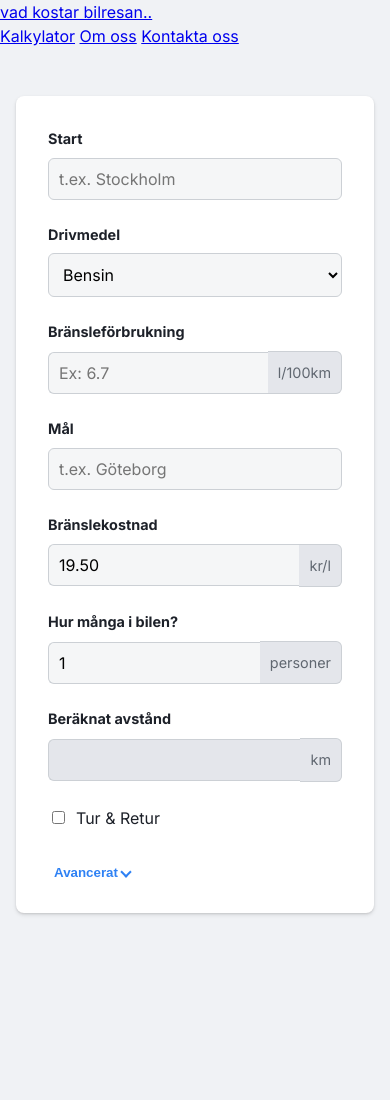
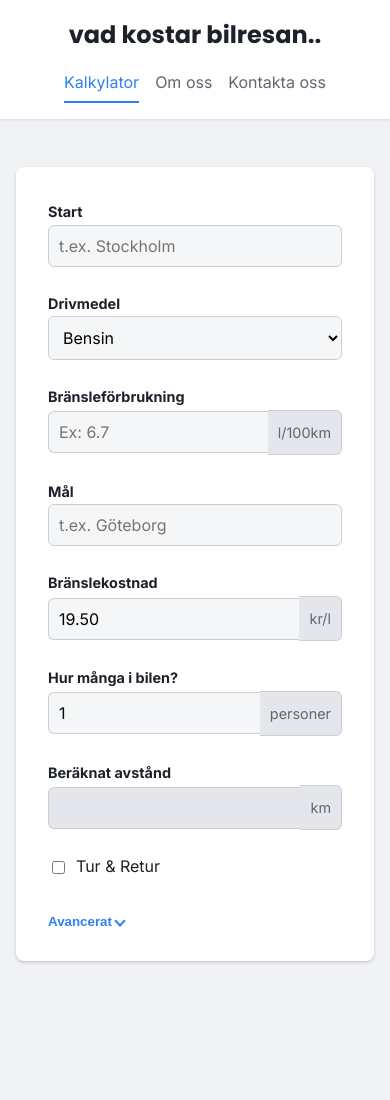
Before and after one commit to Syedabuzarnaqvi1/vadkostarbilresan, a plain HTML site: page index.html in a window 390 px wide. Shown: the top 1100 px of the page. Drawn offline with Linux system fonts and the light colour scheme.

Commit message:
Update Style.css

```diff
--- a/Style.css
+++ b/Style.css
@@ -17,12 +17,60 @@
 /* --- General Body and Typography --- */
 body {
     font-family: var(--body-font);
-    line-height: 1.5;
+    line-height: 1.6;
     margin: 0;
     background-color: var(--bg-color);
     color: var(--primary-text);
-    -webkit-font-smoothing: antialiased;
-    -moz-osx-font-smoothing: grayscale;
+    display: flex;
+    flex-direction: column;
+    min-height: 100vh;
+}
+h2 { font-size: 1.75rem; font-weight: 700; }
+h3 { font-size: 1.5rem; font-weight: 700; }
+h4 { font-size: 1.1rem; font-weight: 700; }
+a { color: var(--accent-color); text-decoration: none; }
+a:hover { text-decoration: underline; }
+
+/* --- Header, Logo, and Navigation --- */
+.site-header {
+    background: var(--card-bg);
+    padding: 1rem 2rem;
+    box-shadow: 0 1px 2px rgba(0, 0, 0, 0.1);
+    position: sticky;
+    top: 0;
+    z-index: 100;
+}
+.header-content {
+    max-width: 1200px;
+    margin: 0 auto;
+    display: flex;
+    justify-content: space-between;
+    align-items: center;
+}
+.logo {
+    font-family: var(--heading-font);
+    font-weight: 700;
+    font-size: 1.5rem;
+    color: var(--primary-text);
+    text-decoration: none;
+}
+.logo:hover { text-decoration: none; }
+.main-nav a {
+    margin-left: 1.5rem;
+    font-weight: 500;
+    font-size: 1rem;
+    color: var(--secondary-text);
+    padding-bottom: 5px;
+    border-bottom: 2px solid transparent;
+    transition: color 0.2s, border-color 0.2s;
+}
+.main-nav a:hover {
+    color: var(--primary-text);
+    text-decoration: none;
+}
+.main-nav a.active {
+    color: var(--accent-color);
+    border-bottom-color: var(--accent-color);
 }
 
 /* --- Main Layout --- */
@@ -30,233 +78,82 @@ body {
     max-width: 800px;
     margin: 2rem auto;
     padding: 1rem;
+    flex-grow: 1;
 }
 
-/* --- Calculator Form Card --- */
-.calculator-form {
+/* --- Calculator & Content Sections --- */
+.calculator-form, .content-section, .results-section {
     background: var(--card-bg);
     padding: 2rem;
     border-radius: 8px;
     box-shadow: 0 1px 2px rgba(0, 0, 0, 0.1), 0 2px 4px rgba(0, 0, 0, 0.1);
+    margin-bottom: 2rem;
 }
 
-.form-grid {
-    display: grid;
-    grid-template-columns: 1fr 1fr;
-    gap: 1.5rem;
-}
-
-.grid-col {
-    display: flex;
-    flex-direction: column;
-    gap: 1.5rem;
-}
-
-.input-group {
-    display: flex;
-    flex-direction: column;
-}
-
-.input-group label {
-    font-weight: 700;
-    font-size: 0.9rem;
-    margin-bottom: 0.5rem;
-}
-
-.input-group input, .input-group select {
-    width: 100%;
-    padding: 10px;
-    border: 1px solid var(--border-color);
-    border-radius: 6px;
-    font-size: 1rem;
-    font-family: var(--body-font);
-    background-color: #f5f6f7;
-    box-sizing: border-box;
-}
-
-.input-group input:focus, .input-group select:focus {
-    outline: none;
-    border-color: var(--accent-color);
-    box-shadow: 0 0 0 2px rgba(46, 129, 244, 0.2);
-}
-
-.input-with-unit {
-    display: flex;
-    align-items: center;
-}
-
-.input-with-unit input {
-    border-top-right-radius: 0;
-    border-bottom-right-radius: 0;
-    border-right: none;
-}
-.input-with-unit span {
-    padding: 10px;
-    background-color: #e4e6eb;
-    border: 1px solid var(--border-color);
-    border-left: none;
-    border-top-right-radius: 6px;
-    border-bottom-right-radius: 6px;
-    font-size: 0.9rem;
-    color: var(--secondary-text);
-}
-
-.distance-row {
-    display: flex;
-    align-items: flex-end;
-    gap: 1.5rem;
-    margin-top: 1.5rem;
-}
-.distance-group {
-    flex-grow: 1;
-}
-.distance-group input {
-    background-color: #e4e6eb;
-    font-weight: 700;
-}
-
-.checkbox-group {
-    display: flex;
-    align-items: center;
-    gap: 0.5rem;
-    padding-bottom: 10px;
-}
+.form-grid { display: grid; grid-template-columns: 1fr 1fr; gap: 1.5rem; }
+.grid-col { display: flex; flex-direction: column; gap: 1.5rem; }
+.input-group label { font-weight: 700; font-size: 0.9rem; margin-bottom: 0.5rem; }
+.input-group input, .input-group select { width: 100%; padding: 10px; border: 1px solid var(--border-color); border-radius: 6px; font-size: 1rem; font-family: var(--body-font); background-color: #f5f6f7; box-sizing: border-box; }
+.input-group input:focus, .input-group select:focus { outline: none; border-color: var(--accent-color); box-shadow: 0 0 0 2px rgba(46, 129, 244, 0.2); }
+.input-with-unit { display: flex; align-items: center; }
+.input-with-unit input { border-top-right-radius: 0; border-bottom-right-radius: 0; border-right: none; }
+.input-with-unit span { padding: 10px; background-color: #e4e6eb; border: 1px solid var(--border-color); border-left: none; border-top-right-radius: 6px; border-bottom-right-radius: 6px; font-size: 0.9rem; color: var(--secondary-text); }
+.distance-row { display: flex; align-items: flex-end; gap: 1.5rem; margin-top: 1.5rem; }
+.distance-group { flex-grow: 1; }
+.distance-group input { background-color: #e4e6eb; font-weight: 700; }
+.checkbox-group { display: flex; align-items: center; gap: 0.5rem; padding-bottom: 10px; }
 
 /* --- Advanced Section --- */
 .advanced-toggle { margin-top: 1.5rem; }
-.advanced-toggle button {
-    background: none;
-    border: none;
-    color: var(--accent-color);
-    font-weight: 700;
-    cursor: pointer;
-    display: flex;
-    align-items: center;
-    gap: 0.25rem;
-}
-.advanced-toggle .arrow {
-    border: solid var(--accent-color);
-    border-width: 0 2px 2px 0;
-    display: inline-block;
-    padding: 3px;
-    transform: rotate(45deg);
-    transition: transform 0.3s ease;
-}
-.advanced-toggle button.open .arrow {
-    transform: rotate(-135deg);
-}
-
-.advanced-section {
-    max-height: 0;
-    overflow: hidden;
-    transition: max-height 0.4s ease-out;
-}
-.advanced-section.open {
-    max-height: 500px; /* Adjust as needed */
-    transition: max-height 0.4s ease-in;
-}
+.advanced-toggle button { background: none; border: none; color: var(--accent-color); font-weight: 700; cursor: pointer; display: flex; align-items: center; gap: 0.25rem; padding: 0; }
+.advanced-toggle .arrow { border: solid var(--accent-color); border-width: 0 2px 2px 0; display: inline-block; padding: 3px; transform: rotate(45deg); transition: transform 0.3s ease; }
+.advanced-toggle button.open .arrow { transform: rotate(-135deg); }
+.advanced-section { max-height: 0; overflow: hidden; transition: max-height 0.4s ease-out; }
+.advanced-section.open { max-height: 500px; transition: max-height 0.4s ease-in; }
 .divider { border-top: 1px solid var(--border-color); margin: 1.5rem 0; }
 .info-text { font-size: 0.9rem; color: var(--secondary-text); margin: -0.5rem 0 1rem 0; }
 
-/* --- Slider --- */
+/* --- Slider & Save Button --- */
 .slider-group { display: flex; align-items: center; gap: 1rem; }
-.slider {
-    -webkit-appearance: none;
-    width: 100%;
-    height: 8px;
-    background: var(--slider-track);
-    outline: none;
-    border-radius: 4px;
-    opacity: 0.7;
-    transition: opacity .2s;
-}
+.slider { -webkit-appearance: none; width: 100%; height: 8px; background: var(--slider-track); outline: none; border-radius: 4px; opacity: 0.7; transition: opacity .2s; }
 .slider:hover { opacity: 1; }
-.slider::-webkit-slider-thumb {
-    -webkit-appearance: none;
-    appearance: none;
-    width: 20px;
-    height: 20px;
-    background: var(--accent-color);
-    cursor: pointer;
-    border-radius: 50%;
-}
-.slider::-moz-range-thumb {
-    width: 20px;
-    height: 20px;
-    background: var(--accent-color);
-    cursor: pointer;
-    border-radius: 50%;
-}
+.slider::-webkit-slider-thumb { -webkit-appearance: none; appearance: none; width: 20px; height: 20px; background: var(--accent-color); cursor: pointer; border-radius: 50%; }
+.slider::-moz-range-thumb { width: 20px; height: 20px; background: var(--accent-color); cursor: pointer; border-radius: 50%; }
 .percent-input { max-width: 100px; }
-
-/* --- Save Button and Display --- */
 .save-group { display: flex; align-items: center; gap: 1rem; margin-top: 1rem; }
-.btn-save {
-    background-color: var(--positive-color);
-    color: white;
-    border: none;
-    padding: 10px 15px;
-    border-radius: 6px;
-    cursor: pointer;
-    font-weight: 700;
-    display: flex;
-    align-items: center;
-    gap: 0.5rem;
-    transition: background-color 0.2s;
-}
+.btn-save { background-color: var(--positive-color); color: white; border: none; padding: 10px 15px; border-radius: 6px; cursor: pointer; font-weight: 700; display: flex; align-items: center; gap: 0.5rem; transition: background-color 0.2s; }
 .btn-save:hover { background-color: var(--positive-color-dark); }
 .saved-value { display: flex; align-items: center; gap: 0.5rem; font-size: 0.9rem; }
 .saved-value span { font-weight: 700; }
-.delete-btn {
-    background: #e4e6eb;
-    border: none;
-    cursor: pointer;
-    font-weight: bold;
-    color: var(--secondary-text);
-    padding: 2px 6px;
-    border-radius: 4px;
-}
+.delete-btn { background: #e4e6eb; border: none; cursor: pointer; font-weight: bold; color: var(--secondary-text); padding: 2px 6px; border-radius: 4px; }
 
-/* --- Results Section --- */
-.results-section {
-    background-color: var(--card-bg);
+/* --- Results & Contact --- */
+.results-section { margin-top: 2rem; opacity: 0; transform: translateY(20px); transition: opacity 0.4s ease, transform 0.4s ease; }
+.results-section.visible { opacity: 1; transform: translateY(0); }
+.results-grid { display: grid; grid-template-columns: repeat(auto-fit, minmax(150px, 1fr)); gap: 1rem; text-align: center; }
+.result-item h4 { margin: 0 0 0.25rem 0; font-size: 1rem; color: var(--secondary-text); }
+.result-item p { margin: 0; font-size: 1.75rem; font-weight: 700; color: var(--accent-color); }
+.contact-email { font-size: 1.2rem; font-weight: 700; }
+
+/* --- Footer --- */
+.site-footer {
+    background-color: #e9ebee;
+    text-align: center;
+    padding: 2rem 1rem;
     margin-top: 2rem;
-    padding: 1.5rem 2rem;
-    border-radius: 8px;
-    box-shadow: 0 1px 2px rgba(0, 0, 0, 0.1), 0 2px 4px rgba(0, 0, 0, 0.1);
-    opacity: 0;
-    transform: translateY(20px);
-    transition: opacity 0.4s ease, transform 0.4s ease;
-}
-.results-section.visible {
-    opacity: 1;
-    transform: translateY(0);
-}
-.results-grid {
-    display: grid;
-    grid-template-columns: repeat(auto-fit, minmax(150px, 1fr));
-    gap: 1rem;
-    text-align: center;
-}
-.result-item h4 {
-    margin: 0 0 0.25rem 0;
-    font-size: 1rem;
     color: var(--secondary-text);
 }
-.result-item p {
-    margin: 0;
-    font-size: 1.75rem;
-    font-weight: 700;
-    color: var(--accent-color);
-}
+.footer-links { margin-bottom: 1rem; }
+.footer-links a { margin: 0 1rem; }
 
 /* --- Responsive Design --- */
-@media (max-width: 600px) {
-    .form-grid {
-        grid-template-columns: 1fr;
-    }
-    .distance-row {
-        flex-direction: column;
-        align-items: stretch;
-    }
+@media (max-width: 768px) {
+    .form-grid { grid-template-columns: 1fr; }
+    .header-content { flex-direction: column; gap: 1rem; }
 }
+@media (max-width: 480px) {
+    .main-nav { display: flex; flex-wrap: wrap; justify-content: center; gap: 0.5rem 1rem; }
+    .main-nav a { margin-left: 0; }
+    .footer-links { display: flex; flex-direction: column; gap: 0.5rem; }
+    .distance-row { flex-direction: column; align-items: stretch; }
+}
```
